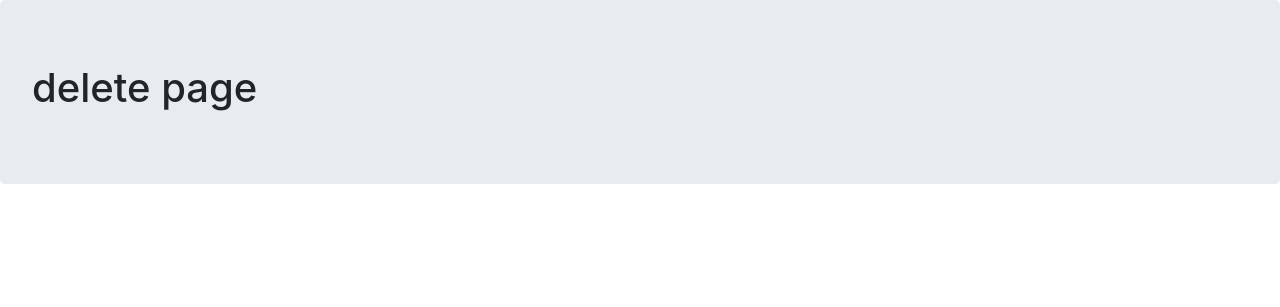
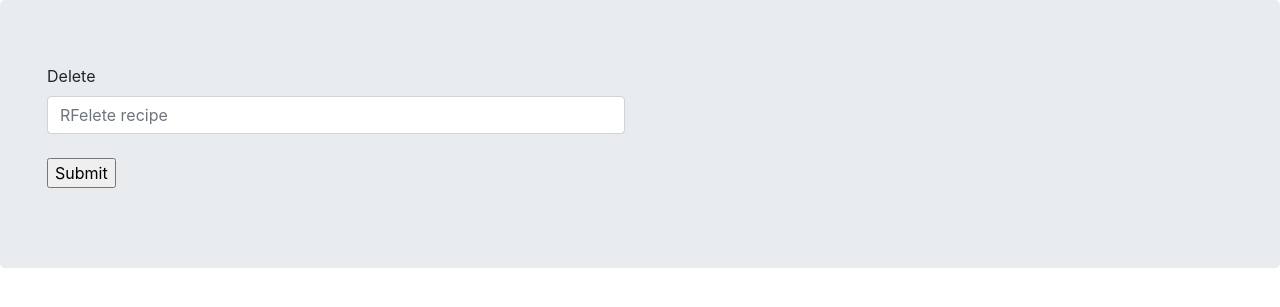
Before and after one commit to flo0909/flaskapp-project, a Flask app: page /delete in a window 1280 px wide. Shown: the part 56-363 px from the top of the page. Run offline with Flask 2, Linux system fonts and the light colour scheme; some libraries are stand-ins or nearby versions.

Commit message:
delete form added

```diff
--- a/templates/delete.html
+++ b/templates/delete.html
@@ -1,7 +1,13 @@
 {% extends 'base.html' %}
 {% block content %}
-<div class='jumbotron'>
-    <h1>delete page</h1>
-</div>
-
+<div class="jumbotron">
+        <form method="POST"  action="/add">
+                <div class="form-group col-lg-6">
+                  <label for="formGroupExampleInput">Delete</label>
+                  <input type="text" name="Recipe_name" class="form-control" id="formGroupExampleInput" placeholder="RFelete recipe">
+                   <br>
+                   <input type="submit">
+                </div>
+              </form>
+            </div>
     {% endblock %}
```
